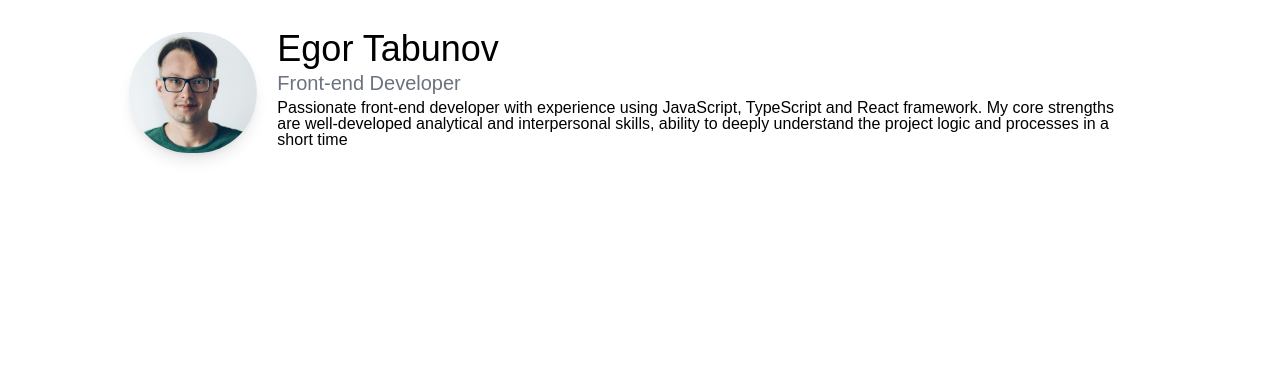
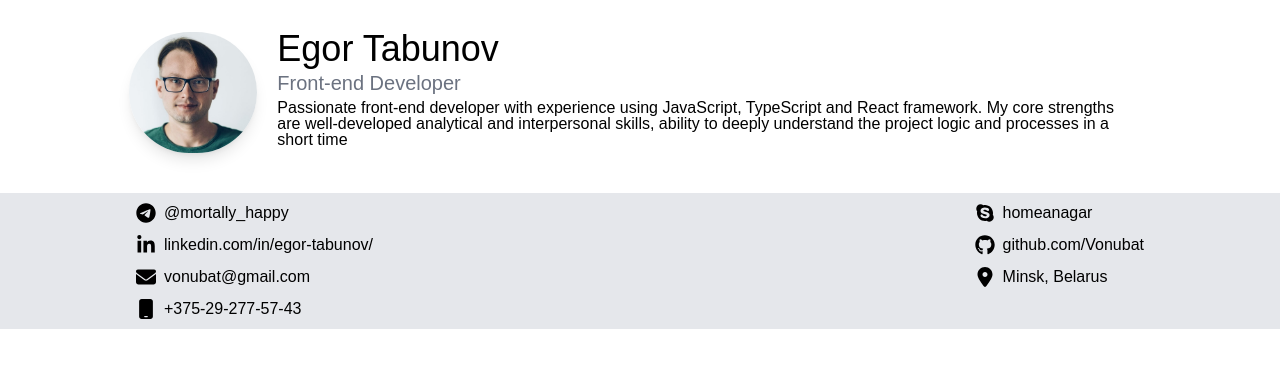
Before and after one commit to Vonubat/resume, a React (Create React App) app: page / in a window 1280 px wide. Shown: the top 368 px of the page. Built offline with nearby package versions, Linux system fonts and the light colour scheme; what tw-elements would draw is missing.

Commit message:
feat: add Contact component

```diff
--- a/src/App.tsx
+++ b/src/App.tsx
@@ -1,10 +1,12 @@
 import React from 'react';
+import Contact from './components/Contact';
 import Header from './components/Header';
 
 function App() {
   return (
     <div className="App">
-      <Header></Header>
+      <Header />
+      <Contact />
     </div>
   );
 }
--- a/src/components/Contact.tsx
+++ b/src/components/Contact.tsx
@@ -1,7 +1,142 @@
 import React from 'react';
 
 function Contact() {
-  return <div></div>;
+  return (
+    <div className="contact-block flex flex-col sm:flex-row justify-between pl-14 pr-0 sm:pl-32 sm:pr-32 bg-gray-200 mt-10 whitespace-nowrap">
+      <section className="main flex flex-col gap-2 my-2 mx-2">
+        <div className="telegram flex flex-nowrap items-center gap-2">
+          <svg
+            xmlns="http://www.w3.org/2000/svg"
+            viewBox="0 0 496 512"
+            className="w-5 h-5"
+          >
+            <path
+              fill="currentColor"
+              d="M248,8C111.033,8,0,119.033,0,256S111.033,504,248,504,496,392.967,496,256,384.967,8,248,8ZM362.952,176.66c-3.732,39.215-19.881,134.378-28.1,178.3-3.476,18.584-10.322,24.816-16.948,25.425-14.4,1.326-25.338-9.517-39.287-18.661-21.827-14.308-34.158-23.215-55.346-37.177-24.485-16.135-8.612-25,5.342-39.5,3.652-3.793,67.107-61.51,68.335-66.746.153-.655.3-3.1-1.154-4.384s-3.59-.849-5.135-.5q-3.283.746-104.608,69.142-14.845,10.194-26.894,9.934c-8.855-.191-25.888-5.006-38.551-9.123-15.531-5.048-27.875-7.717-26.8-16.291q.84-6.7,18.45-13.7,108.446-47.248,144.628-62.3c68.872-28.647,83.183-33.623,92.511-33.789,2.052-.034,6.639.474,9.61,2.885a10.452,10.452,0,0,1,3.53,6.716A43.765,43.765,0,0,1,362.952,176.66Z"
+            />
+          </svg>
+          <a
+            href="https://t.me/mortally_happy"
+            target="_blank"
+            rel="noopener noreferrer"
+            className="underline underline-offset-4 decoration-transparent hover:decoration-inherit transition duration-300 ease-in-out"
+          >
+            @mortally_happy
+          </a>
+        </div>
+        <div className="linkedin flex flex-nowrap items-center gap-2">
+          <svg
+            xmlns="http://www.w3.org/2000/svg"
+            viewBox="0 0 448 512"
+            className="w-5 h-5"
+          >
+            <path
+              fill="currentColor"
+              d="M100.28 448H7.4V148.9h92.88zM53.79 108.1C24.09 108.1 0 83.5 0 53.8a53.79 53.79 0 0 1 107.58 0c0 29.7-24.1 54.3-53.79 54.3zM447.9 448h-92.68V302.4c0-34.7-.7-79.2-48.29-79.2-48.29 0-55.69 37.7-55.69 76.7V448h-92.78V148.9h89.08v40.8h1.3c12.4-23.5 42.69-48.3 87.88-48.3 94 0 111.28 61.9 111.28 142.3V448z"
+            />
+          </svg>
+          <a
+            href="https://www.linkedin.com/in/egor-tabunov/"
+            target="_blank"
+            rel="noopener noreferrer"
+            className="underline underline-offset-4 decoration-transparent hover:decoration-inherit transition duration-300 ease-in-out"
+          >
+            linkedin.com/in/egor-tabunov/
+          </a>
+        </div>
+        <div className="mail flex flex-nowrap items-center gap-2">
+          <svg
+            xmlns="http://www.w3.org/2000/svg"
+            viewBox="0 0 512 512"
+            className="w-5 h-5"
+          >
+            <path d="M48 64C21.5 64 0 85.5 0 112c0 15.1 7.1 29.3 19.2 38.4L236.8 313.6c11.4 8.5 27 8.5 38.4 0L492.8 150.4c12.1-9.1 19.2-23.3 19.2-38.4c0-26.5-21.5-48-48-48H48zM0 176V384c0 35.3 28.7 64 64 64H448c35.3 0 64-28.7 64-64V176L294.4 339.2c-22.8 17.1-54 17.1-76.8 0L0 176z" />
+          </svg>
+          <a
+            href="mailto:vonubat@gmail.com"
+            target="_blank"
+            rel="noopener noreferrer"
+            className="underline underline-offset-4 decoration-transparent hover:decoration-inherit transition duration-300 ease-in-out"
+          >
+            vonubat@gmail.com
+          </a>
+        </div>
+        <div className="phone flex flex-nowrap items-center gap-2">
+          <svg
+            xmlns="http://www.w3.org/2000/svg"
+            viewBox="0 0 384 512"
+            className="w-5 h-5"
+          >
+            <path d="M80 0C44.7 0 16 28.7 16 64V448c0 35.3 28.7 64 64 64H304c35.3 0 64-28.7 64-64V64c0-35.3-28.7-64-64-64H80zm80 432h64c8.8 0 16 7.2 16 16s-7.2 16-16 16H160c-8.8 0-16-7.2-16-16s7.2-16 16-16z" />
+          </svg>
+          <a
+            href="tel:+375-29-277-57-43"
+            target="_blank"
+            rel="noopener noreferrer"
+            className="underline underline-offset-4 decoration-transparent hover:decoration-inherit transition duration-300 ease-in-out"
+          >
+            +375-29-277-57-43
+          </a>
+        </div>
+      </section>
+      <section className="additional flex flex-col gap-2 my-2 mx-2">
+        <div className="skype flex flex-nowrap items-center gap-2">
+          <svg
+            xmlns="http://www.w3.org/2000/svg"
+            viewBox="0 0 448 512"
+            className="w-5 h-5"
+          >
+            <path d="M424.7 299.8c2.9-14 4.7-28.9 4.7-43.8 0-113.5-91.9-205.3-205.3-205.3-14.9 0-29.7 1.7-43.8 4.7C161.3 40.7 137.7 32 112 32 50.2 32 0 82.2 0 144c0 25.7 8.7 49.3 23.3 68.2-2.9 14-4.7 28.9-4.7 43.8 0 113.5 91.9 205.3 205.3 205.3 14.9 0 29.7-1.7 43.8-4.7 19 14.6 42.6 23.3 68.2 23.3 61.8 0 112-50.2 112-112 .1-25.6-8.6-49.2-23.2-68.1zm-194.6 91.5c-65.6 0-120.5-29.2-120.5-65 0-16 9-30.6 29.5-30.6 31.2 0 34.1 44.9 88.1 44.9 25.7 0 42.3-11.4 42.3-26.3 0-18.7-16-21.6-42-28-62.5-15.4-117.8-22-117.8-87.2 0-59.2 58.6-81.1 109.1-81.1 55.1 0 110.8 21.9 110.8 55.4 0 16.9-11.4 31.8-30.3 31.8-28.3 0-29.2-33.5-75-33.5-25.7 0-42 7-42 22.5 0 19.8 20.8 21.8 69.1 33 41.4 9.3 90.7 26.8 90.7 77.6 0 59.1-57.1 86.5-112 86.5z" />
+          </svg>
+          <a
+            href="skype:homeanagar?chat"
+            target="_blank"
+            rel="noopener noreferrer"
+            className="underline underline-offset-4 decoration-transparent hover:decoration-inherit transition duration-300 ease-in-out"
+          >
+            homeanagar
+          </a>
+        </div>
+        <div className="github flex flex-nowrap items-center gap-2">
+          <svg
+            xmlns="http://www.w3.org/2000/svg"
+            viewBox="0 0 496 512"
+            className="w-5 h-5"
+          >
+            <path
+              fill="currentColor"
+              d="M165.9 397.4c0 2-2.3 3.6-5.2 3.6-3.3.3-5.6-1.3-5.6-3.6 0-2 2.3-3.6 5.2-3.6 3-.3 5.6 1.3 5.6 3.6zm-31.1-4.5c-.7 2 1.3 4.3 4.3 4.9 2.6 1 5.6 0 6.2-2s-1.3-4.3-4.3-5.2c-2.6-.7-5.5.3-6.2 2.3zm44.2-1.7c-2.9.7-4.9 2.6-4.6 4.9.3 2 2.9 3.3 5.9 2.6 2.9-.7 4.9-2.6 4.6-4.6-.3-1.9-3-3.2-5.9-2.9zM244.8 8C106.1 8 0 113.3 0 252c0 110.9 69.8 205.8 169.5 239.2 12.8 2.3 17.3-5.6 17.3-12.1 0-6.2-.3-40.4-.3-61.4 0 0-70 15-84.7-29.8 0 0-11.4-29.1-27.8-36.6 0 0-22.9-15.7 1.6-15.4 0 0 24.9 2 38.6 25.8 21.9 38.6 58.6 27.5 72.9 20.9 2.3-16 8.8-27.1 16-33.7-55.9-6.2-112.3-14.3-112.3-110.5 0-27.5 7.6-41.3 23.6-58.9-2.6-6.5-11.1-33.3 2.6-67.9 20.9-6.5 69 27 69 27 20-5.6 41.5-8.5 62.8-8.5s42.8 2.9 62.8 8.5c0 0 48.1-33.6 69-27 13.7 34.7 5.2 61.4 2.6 67.9 16 17.7 25.8 31.5 25.8 58.9 0 96.5-58.9 104.2-114.8 110.5 9.2 7.9 17 22.9 17 46.4 0 33.7-.3 75.4-.3 83.6 0 6.5 4.6 14.4 17.3 12.1C428.2 457.8 496 362.9 496 252 496 113.3 383.5 8 244.8 8zM97.2 352.9c-1.3 1-1 3.3.7 5.2 1.6 1.6 3.9 2.3 5.2 1 1.3-1 1-3.3-.7-5.2-1.6-1.6-3.9-2.3-5.2-1zm-10.8-8.1c-.7 1.3.3 2.9 2.3 3.9 1.6 1 3.6.7 4.3-.7.7-1.3-.3-2.9-2.3-3.9-2-.6-3.6-.3-4.3.7zm32.4 35.6c-1.6 1.3-1 4.3 1.3 6.2 2.3 2.3 5.2 2.6 6.5 1 1.3-1.3.7-4.3-1.3-6.2-2.2-2.3-5.2-2.6-6.5-1zm-11.4-14.7c-1.6 1-1.6 3.6 0 5.9 1.6 2.3 4.3 3.3 5.6 2.3 1.6-1.3 1.6-3.9 0-6.2-1.4-2.3-4-3.3-5.6-2z"
+            />
+          </svg>
+          <a
+            href="https://github.com/Vonubat"
+            target="_blank"
+            rel="noopener noreferrer"
+            className="underline underline-offset-4 decoration-transparent hover:decoration-inherit transition duration-300 ease-in-out"
+          >
+            github.com/Vonubat
+          </a>
+        </div>
+        <div className="location flex flex-nowrap items-center gap-2">
+          <svg
+            xmlns="http://www.w3.org/2000/svg"
+            viewBox="0 0 384 512"
+            className="w-5 h-5"
+          >
+            <path d="M215.7 499.2C267 435 384 279.4 384 192C384 86 298 0 192 0S0 86 0 192c0 87.4 117 243 168.3 307.2c12.3 15.3 35.1 15.3 47.4 0zM192 256c-35.3 0-64-28.7-64-64s28.7-64 64-64s64 28.7 64 64s-28.7 64-64 64z" />
+          </svg>
+          <a
+            href="https://goo.gl/maps/Dyu6EhVKdz56ZNV37"
+            target="_blank"
+            rel="noopener noreferrer"
+            className="underline underline-offset-4 decoration-transparent hover:decoration-inherit transition duration-300 ease-in-out"
+          >
+            Minsk, Belarus
+          </a>
+        </div>
+      </section>
+    </div>
+  );
 }
 
 export default Contact;
```
